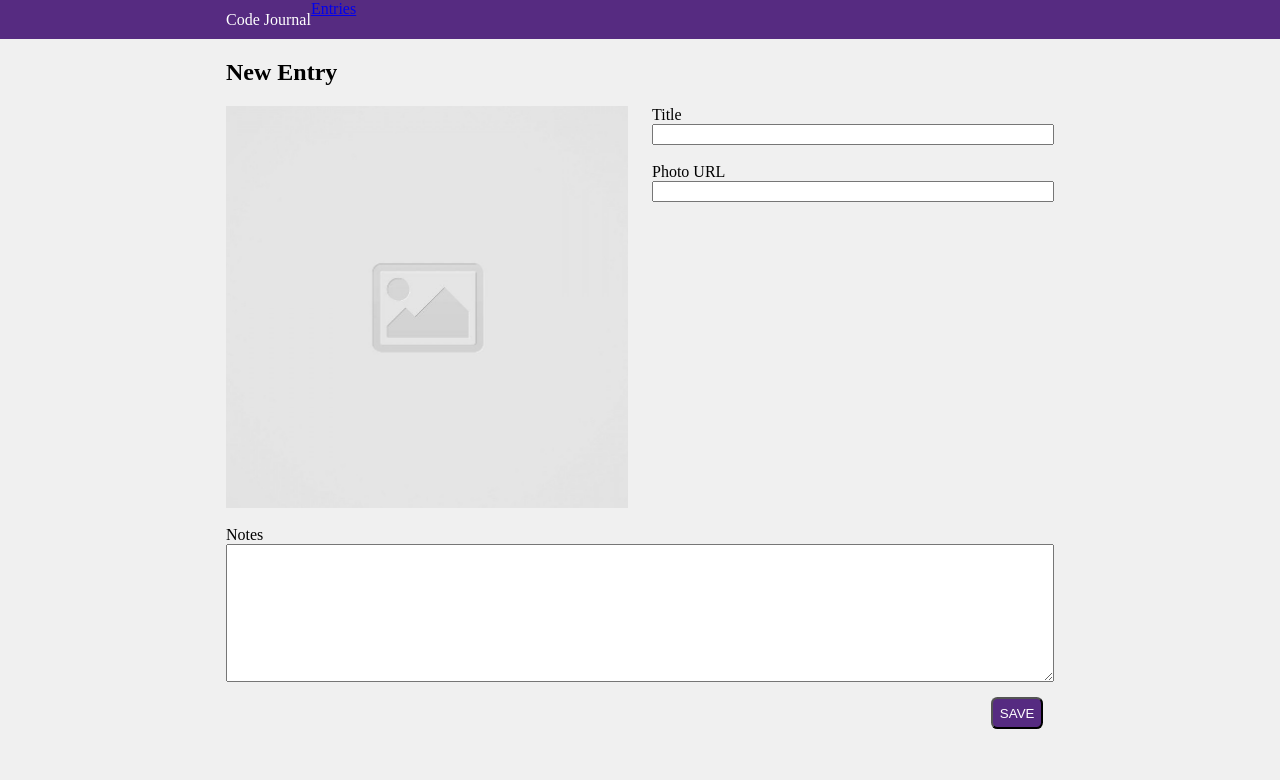
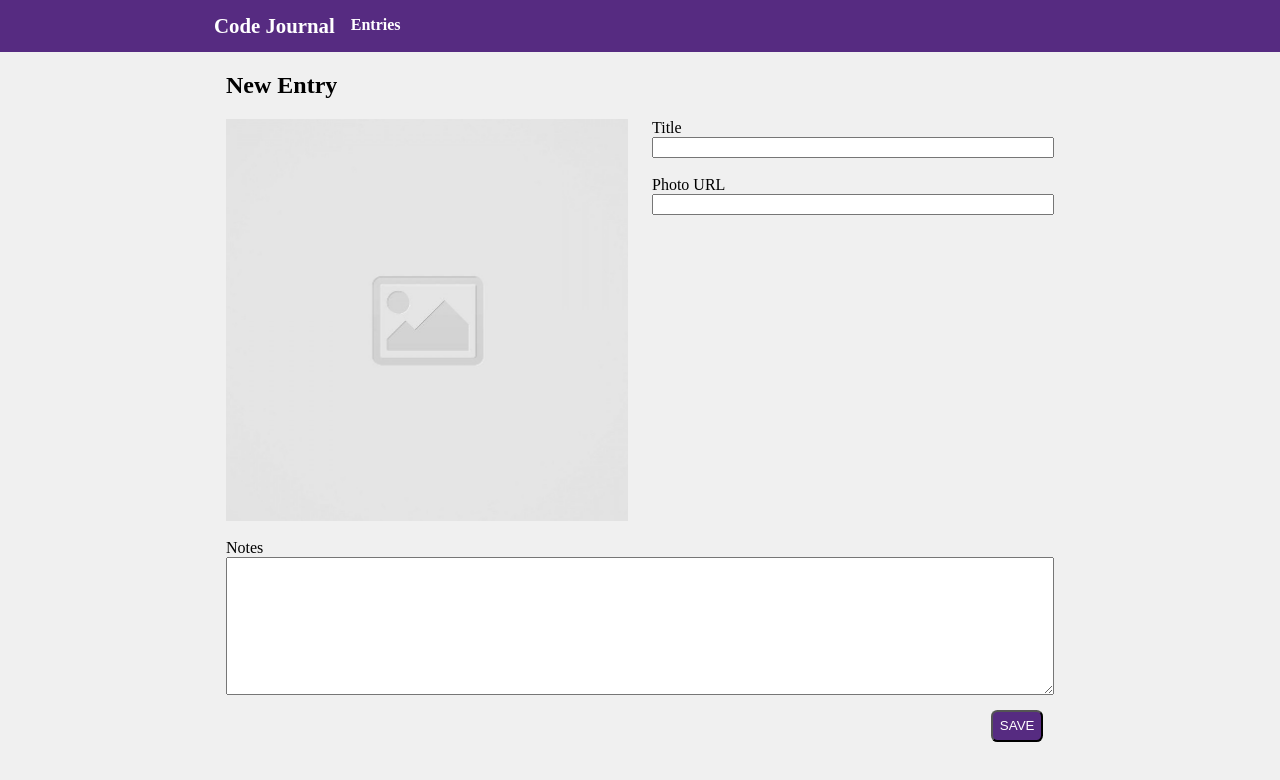
Before and after one commit to Aiden-Peace300/code-journal, a plain HTML site: page index.html in a window 1280 px wide. Drawn offline with Linux system fonts and the light colour scheme.

Commit message:
Updating header

```diff
--- a/css/styles.css
+++ b/css/styles.css
@@ -23,9 +23,21 @@ img {
 }
 
 #header-style {
+  font-size: 1.3rem;
+}
+
+#header-style,
+#navbar-entries-link {
   color: white;
+  font-weight: bold;
+}
+
+#navbar-entries-link {
+  text-align: center;
+  padding-left: 1rem;
   font-size: 1rem;
-  font-weight: normal;
+  text-decoration: none;
+  margin: 1rem 0;
 }
 
 #image,
--- a/index.html
+++ b/index.html
@@ -19,11 +19,9 @@
   <body>
     <header id="purple-background">
       <div class="container">
-        <div class="column-full">
-          <div class="row">
-            <h1 id="header-style">Code Journal</h1>
-            <a id="navbar-entries-link" href="#entries">Entries</a>
-          </div>
+        <div class="row">
+          <h1 id="header-style">Code Journal</h1>
+          <a id="navbar-entries-link" href="#entries">Entries</a>
         </div>
       </div>
     </header>
```
